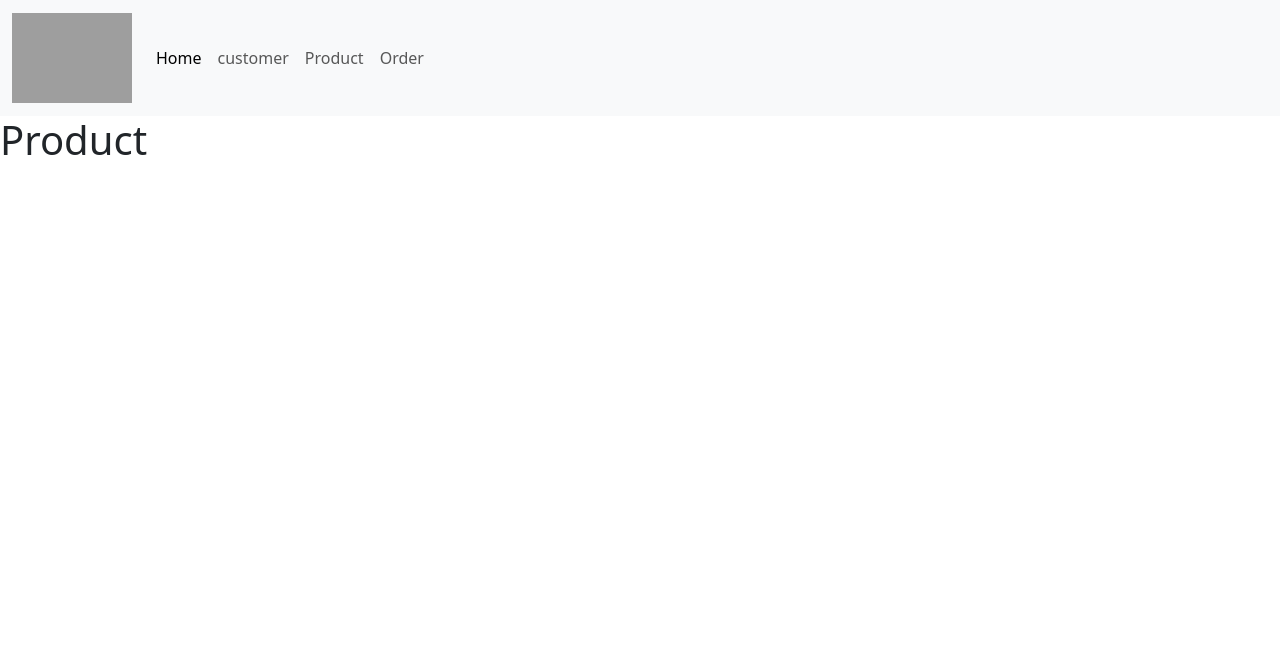
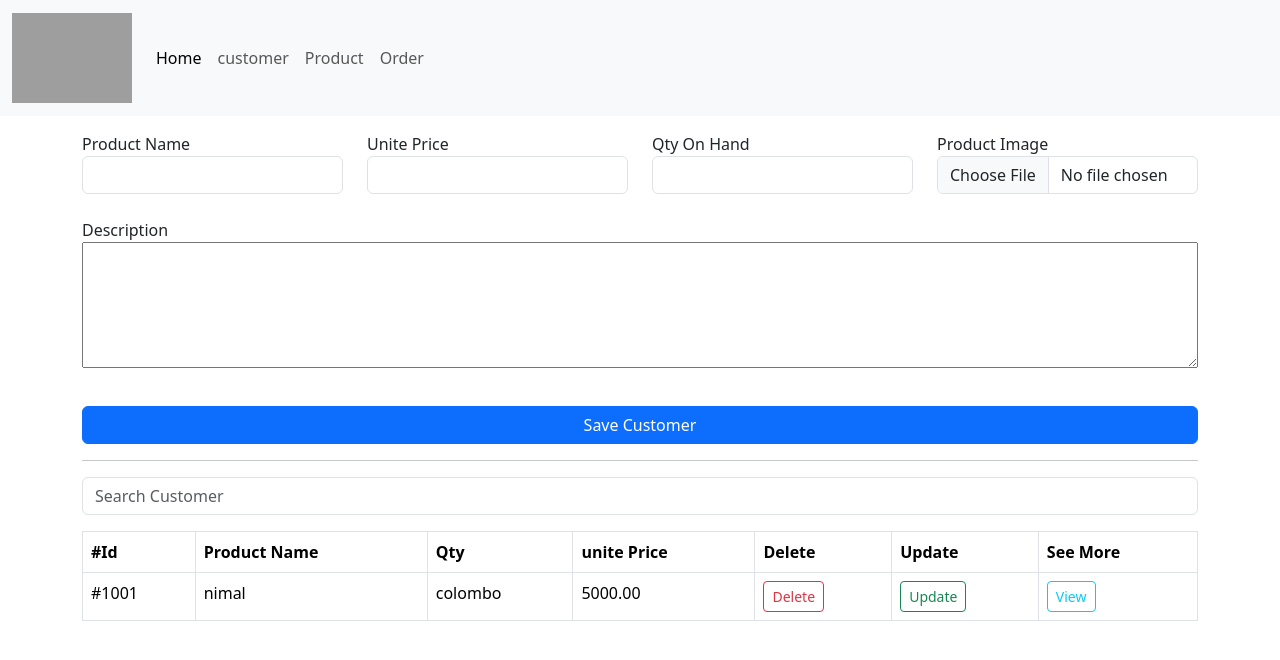
Before and after one commit to SalmanMohammed2001/React-Pos_Frontend, a React (Vite) app: page /product in a window 1280 px wide. Shown: the top 660 px of the page. Built offline with nearby package versions, Linux system fonts and the light colour scheme; grey boxes are pictures that could not be loaded.

Commit message:
product ui implementation

```diff
--- a/src/components/input/Input.tsx
+++ b/src/components/input/Input.tsx
@@ -6,6 +6,7 @@ interface data{
     name:string,
     placeholder:string,
     types:HTMLInputTypeAttribute | undefined,
+
 }
 
 function Input(prpos:data){
--- /dev/null
+++ b/src/components/textatea/textarea.tsx
@@ -0,0 +1,19 @@
+
+interface  data{
+    label:string,
+    name:string,
+    row:number,
+
+}
+
+function Textarea(props:data){
+
+    return(
+        <div className="form-group">
+            <label htmlFor={props.name}>{props.label}</label>
+            <textarea name={props.name} id={props.name}  rows={props.row} className={"col-12"}/>
+        </div>
+    )
+}
+
+export default Textarea;
--- a/src/views/Customer.tsx
+++ b/src/views/Customer.tsx
@@ -5,46 +5,46 @@ function Customer() {
         <div className="container pt-3">
             <form action="">
                 <div className="row">
-                    <div className="col-12 col-sm-6 col-md-3">
+                    <div className="col-12 col-sm-6 col-md-3 mb-3">
                         <Input
                             label={"Customer Nic"}
                             name={"customerNic"}
-                            placeholder={" Enter Customer Nic..."}
+                            placeholder={""}
                             types={"text"}/>
                     </div>
-                    <div className="col-12 col-sm-6 col-md-3">
+                    <div className="col-12 col-sm-6 col-md-3 mb-3">
 
                             <Input
                                 label={"Customer Name"}
                                 name={"customerName"}
-                                placeholder={" Enter Customer Name"}
+                                placeholder={" "}
                                 types={"text"}/>
 
                     </div>
-                    <div className="col-12 col-sm-6 col-md-3">
+                    <div className="col-12 col-sm-6 col-md-3 mb-3">
                         <Input
                             label={"Customer Address"}
                             name={"customerAddress"}
-                            placeholder={" Enter Customer Address"}
+                            placeholder={""}
                             types={"text"}/>
                     </div>
-                    <div className="col-12 col-sm-6 col-md-3">
+                    <div className="col-12 col-sm-6 col-md-3 mb-3">
                         <Input
                             label={"Customer Salary"}
                             name={"customerSalary"}
-                            placeholder={" Enter Customer Salary"}
+                            placeholder={""}
                             types={"number"}/>
                     </div>
                 </div>
 
-                <div className="row mt-3">
-                    <div className="col-12">
+                <div className="row mt-3 ">
+                    <div className="col-12 mb-3">
                         <button className='btn btn-primary col-12' type="button">Save Customer</button>
                     </div>
                 </div>
                 <hr/>
                 <div className="row mt-3">
-                    <div className="col-12">
+                    <div className="col-12 mb-3">
                         <form className="col-12">
                             <input type="search" className='form-control' placeholder='Search Customer'/>
                         </form>
--- a/src/views/Product.tsx
+++ b/src/views/Product.tsx
@@ -1,6 +1,98 @@
+import Input from "../components/input/Input.tsx";
+import Textarea from "../components/textatea/textarea.tsx";
+
+
 function Product(){
     return(
-        <h1>Product</h1>
+        <div className="container pt-3">
+            <form action="">
+                <div className="row">
+                    <div className="col-12 col-sm-6 col-md-3 mb-3">
+                        <Input
+                            label={"Product Name"}
+                            name={"productName"}
+                            placeholder={""}
+                            types={"text"}/>
+                    </div>
+                    <div className="col-12 col-sm-6 col-md-3  mb-3">
+
+                        <Input
+                            label={"Unite Price"}
+                            name={"unitePrice"}
+                            placeholder={""}
+                            types={"number"}/>
+
+                    </div>
+                    <div className="col-12 col-sm-6 col-md-3 mb-3">
+                        <Input
+                            label={"Qty On Hand"}
+                            name={"qtyOnHand"}
+                            placeholder={""}
+                            types={"number"}/>
+                    </div>
+                    <div className="col-12 col-sm-6 col-md-3 mb-3">
+                        <Input
+                            label={"Product Image"}
+                            name={"productImage"}
+                            placeholder={""}
+                            types={"file"}/>
+                    </div>
+
+                    <div className="col-12 mt-2 mb-3" >
+                        <Textarea  label={"Description"} name={"description"} row={5}/>
+                    </div>
+
+                </div>
+
+                <div className="row mt-3">
+                    <div className="col-12">
+                        <button className='btn btn-primary col-12' type="button">Save Customer</button>
+                    </div>
+                </div>
+                <hr/>
+                <div className="row mt-3">
+                    <div className="col-12">
+                        <form className="col-12">
+                            <input type="search" className='form-control' placeholder='Search Customer'/>
+                        </form>
+                    </div>
+                </div>
+            </form>
+            <div className="row mt-3">
+                <div className="col-12">
+                    <table className='table table-hover table-bordered'>
+                        <thead>
+                        <tr>
+                            <th>#Id</th>
+                            <th>Product Name</th>
+                            <th>Qty</th>
+                            <th>unite Price</th>
+                            <th>Delete</th>
+                            <th>Update</th>
+                            <th>See More</th>
+                        </tr>
+                        </thead>
+                        <tbody>
+                        <tr>
+                            <td>#1001</td>
+                            <td>nimal</td>
+                            <td>colombo</td>
+                            <td>5000.00</td>
+                            <td>
+                                <button className='btn btn-outline-danger btn-sm'>Delete</button>
+                            </td>
+                            <td>
+                                <button className='btn btn-outline-success btn-sm'>Update</button>
+                            </td>
+                            <td>
+                                <button className='btn btn-outline-info btn-sm'>View</button>
+                            </td>
+                        </tr>
+                        </tbody>
+                    </table>
+                </div>
+            </div>
+        </div>
     )
 }
 
```
